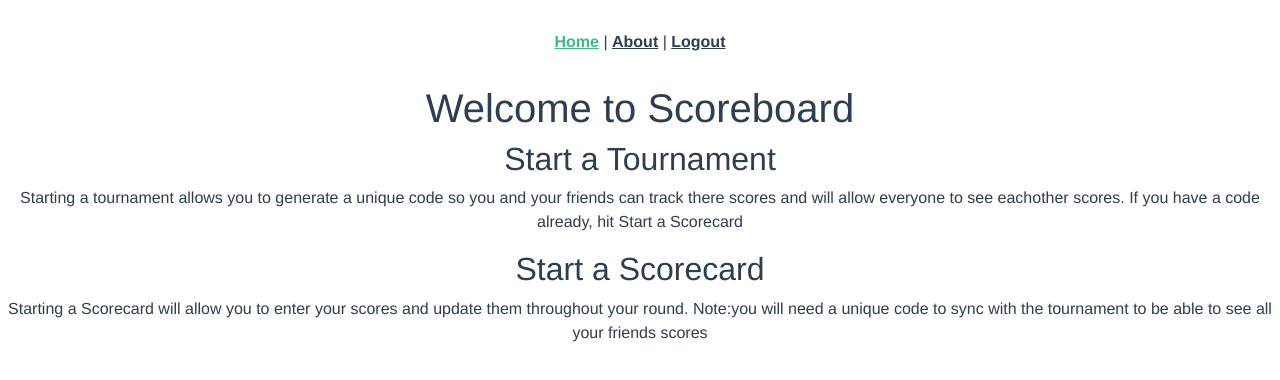
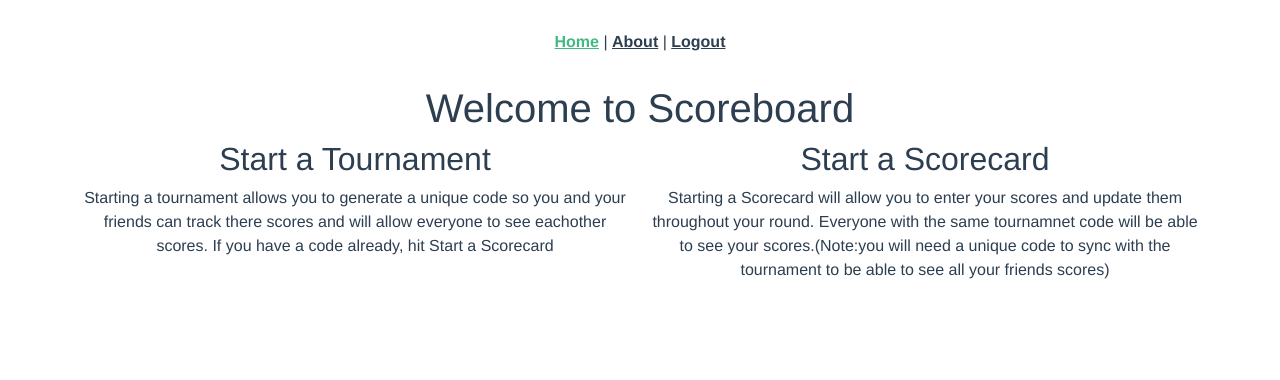
Before and after one commit to SymensJeffrey/golf_vue, a Vue app: page / in a window 1280 px wide. Shown: the top 380 px of the page. Built offline with nearby package versions, Linux system fonts and the light colour scheme; sample sign-in values are in the browser's storage.

Commit message:
add columns to home page

```diff
--- a/src/views/Home.vue
+++ b/src/views/Home.vue
@@ -5,11 +5,17 @@
       <button v-on:click="pushToSignup">Signup</button>
       <button v-on:click="pushToLogin">Login</button>
     </div>
-    <div v-if="isLoggedIn()">
-      <h2>Start a Tournament</h2>
-      <p>Starting a tournament allows you to generate a unique code so you and your friends can track there scores and will allow everyone to see eachother scores. If you have a code already, hit Start a Scorecard</p>
-      <h2> Start a Scorecard</h2>
-      <p>Starting a Scorecard will allow you to enter your scores and update them throughout your round. Note:you will need a unique code to sync with the tournament to be able to see all your friends scores</p>
+    <div class="container" v-if="isLoggedIn()">
+      <div class="row">
+        <div class="col-6">
+          <h2>Start a Tournament</h2>
+          <p>Starting a tournament allows you to generate a unique code so you and your friends can track there scores and will allow everyone to see eachother scores. If you have a code already, hit Start a Scorecard</p>
+        </div>
+        <div class="col-6">
+          <h2> Start a Scorecard</h2>
+          <p>Starting a Scorecard will allow you to enter your scores and update them throughout your round. Everyone with the same tournamnet code will be able to see your scores.(Note:you will need a unique code to sync with the tournament to be able to see all your friends scores)</p>
+        </div>
+      </div>
     </div>
   </div>
 </template>
```
